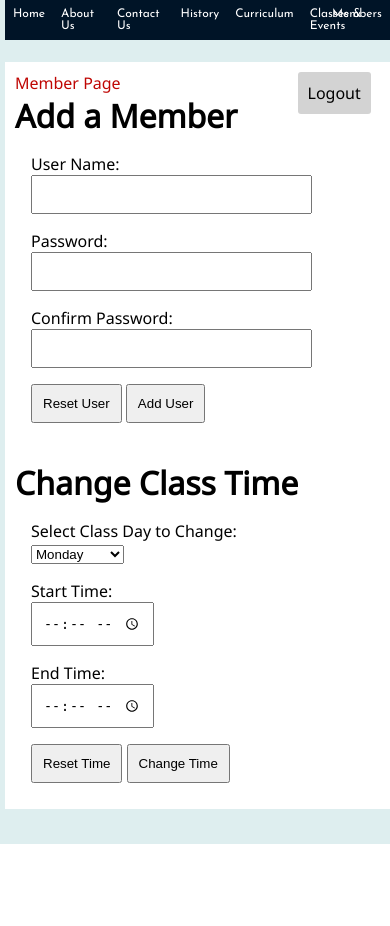
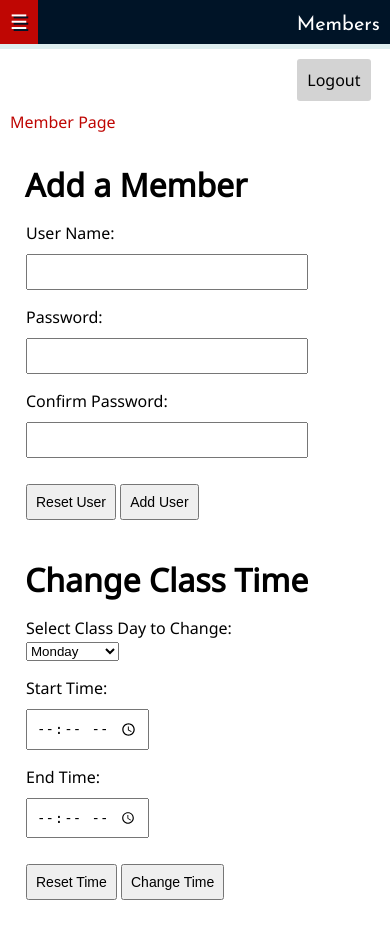
Before and after one commit to jmessare46/webandmobilegroupproj, a PHP site: page /owner.php in a window 390 px wide. Before the commit the page ends 844 px from the top, so only its background shows below. Run offline with PHP 8.4, Linux system fonts and the light colour scheme; the visitor is signed in with stand-in values (Sample User, id 1).

Commit message:
Added Media Querys for History Page and Nav Bar

```diff
--- a/assets/css/stylesheet.css
+++ b/assets/css/stylesheet.css
@@ -8,7 +8,6 @@
 body {
     background-color: #DEEEEF;
     font-family: 'Noto Sans', sans-serif;
-    margin-left: 5px;
 }
 
 h1, h2, h3{
@@ -35,17 +34,17 @@ a:hover{
 
 /* Styles the header */
 
-#navBar{
-    display: flex;
+.topNav{
     width: 100%;
+    display: inline-block;
     background-color: #001427;
     font-family: 'Josefin Sans', sans-serif;
+    overflow: hidden;
 }
 
 /* Styles the links in the navigation bar */
-#navBar a
-{
-    display: inline-flex;
+.topNav a{
+    display: inline-block;
     padding: 10px;
     font-size: 28px;
     text-decoration: none;
@@ -53,16 +52,21 @@ a:hover{
     font-style: normal;
 }
 
-#navBar a:hover{
+.topNav a:hover{
     cursor: pointer;
     text-shadow: 2px 2px #001427;
     background-color: #BF0603;
     transition: background-color .3s;
 }
 
+/* Hides the hamburger icon when screen is larger than 600px*/
+.topNav .icon {
+    display: none;
+}
+
 /* Styles the login button to stay to the right */
-#loginLink
-{
+#loginLink{
+    display: inline-block;
     position: absolute;
     right: 0;
 }
@@ -906,21 +910,48 @@ img#current
  */
 
  /* Styles the owner input section background */
- #makeuser
- {
+#makeuser{
     background: white;
     width: 95%;
     display: block;
     margin-left: auto;
     margin-right: auto;
     padding: 10px;
+}
+
+#makeuser:after {
+    content: "";
+    display: table;
+    clear: both;
+}
+
+.column{
+    float: left;
+    width: 50%;
+}
+
+/* Aligns the Time and Member form headers */
+#memHeader{
+    margin-left: 15px;
+    margin-top: 30px;
+}
+
+#timeHeader{
+    margin-left: 15px;
+}
+
+/* Changes the cursor when hovering over a reset or submit button */
+.button:hover{
+    cursor: pointer;
+}
+
+/* Makes the input sections a little bigger */
+#makeuser input{
+    font-size: 14px;
+    padding: 8px;
+    margin-top: 10px;
  }
 
- /* Makes the input sections a little bigger */
- #makeuser input
- {
-     padding: 10px;
- }
 
 @media only screen and (max-width: 1300px) {
 
@@ -941,27 +972,80 @@ img#current
 @media only screen and (max-width: 1000px)
 {
     /* Makes the text in the nav bar get smaller */
-    #navBar a
-    {
-        padding: 11px;
-        font-size: 19px;
+    #navBar a{
+        font-size: 22px;
     }
 
     /* Floats the image to the right */
-    .timelinecontainer img
-    {
+    .timelinecontainer img{
         width: 40%;
     }
-
 }
 
-@media only screen and (max-width: 750px)
-{
-    /* Makes the text in the nav bar get smaller */
-    #navBar a
-    {
-        padding: 8px;
-        font-size: 12px;
+@media only screen and (max-width: 820px){
+    #navBar a{
+        font-size: 20px;
+    }
+}
+
+@media only screen and (max-width: 750px){
+
+
+    #navBar #loginLink{
+        padding-bottom: 0px;
+    }
+}
+
+/* Changes display of navbar links for mobile */
+@media screen and (max-width: 750px) {
+    .topNav a:not(:last-child) {display: none;}
+    .topNav a.icon {
+      float: left;
+      display: block;
+    }
+  }
+
+/* Styling for mobile menu's responsive class*/
+@media screen and (max-width: 750px) {
+    .topNav.responsive, .topNav.responsive #loginLink{
+        display: block;
+        position: relative;
     }
 
-}
+    #loginLink{
+        padding-top: 0px;
+    }
+
+    #loginLink a{
+        padding-top: 15px;
+    }
+
+    .topNav.responsive a.icon {
+      position: absolute;
+      left: 0;
+      top: 0;
+    }
+
+    .topNav.responsive a {
+      float: none;
+      display: block;
+      text-align: left;
+      font-size: 18px;
+    }
+
+    .topNav.responsive a:not(:first-child), .topNav.responsive #loginLink a{
+        padding-top: 16px;
+        padding-left: 40px;
+    }
+
+    .topNav.responsive #indexLink, .topNav.responsive .icon{
+        background-color: #BF0603;
+    }
+  }
+
+@media screen and (max-width: 600px) {
+    /* Changes 2 Column Layout on Owner's Page into a Single Column Layout */
+    .column {
+        width: 100%;
+    }
+  }
--- a/assets/inc/header.php
+++ b/assets/inc/header.php
@@ -20,8 +20,10 @@
 <body>
 
 <!-- Navigation list shown at the top of the page -->
-<nav id="navBar">
-    <a href="index.php">Home</a>
+<nav id="navBar" class="topNav">
+    <!-- Hamburger Menu Icon -->
+    <a href="javascript:void(0);" class="icon" onclick="isResponsive()">&#9776;</a>
+    <a id="indexLink" href="index.php">Home</a>
     <a href="about.php">About Us</a>
     <a href="contact.php">Contact Us</a>
     <a href="history.php">History</a>
--- a/assets/js/functions.js
+++ b/assets/js/functions.js
@@ -164,3 +164,15 @@ function validateForm(){
 }
 
 /* End of validateForm Function */
+
+/* Start Mobile Menu isResponsive Function */
+function isResponsive(){
+	var elem = document.getElementById("navBar");
+	if (elem.className === "topNav"){
+    	elem.className += " responsive";
+	}
+	else{
+    	elem.className = "topNav";
+  	}
+}
+/* End Mobile Menu isResponsive Function */
--- a/owner.php
+++ b/owner.php
@@ -59,7 +59,7 @@ if(isset($_POST['day']) && isset($_POST['start']) && isset($_POST['end']))
 <!DOCTYPE html>
 <html lang="en">
 <head>
-    <meta charset=utf-8" />
+    <meta charset="utf-8" />
     <title>Register</title>
     <style type="text/css">
         form div
@@ -82,8 +82,10 @@ if(isset($_POST['day']) && isset($_POST['start']) && isset($_POST['end']))
 <body>
 <div id="makeuser">
     <a id="logout" href="logout.php">Logout</a>
+
+    <div id="memWrapper" class="column">
     <a id="member" href="member.php">Member Page</a>
-    <h1>Add a Member</h1>
+        <h1 id="memHeader">Add a Member</h1>
         <form action="<?php echo $_SERVER['PHP_SELF']; ?>" method="POST" onsubmit="return validateNewUser();">
             <div>
                 User Name:<br>
@@ -98,12 +100,14 @@ if(isset($_POST['day']) && isset($_POST['start']) && isset($_POST['end']))
                 <input type="password" name="pass2" size="30" />
             </div>
             <div class="clearfix">
-            <input type="reset" value="Reset User" />
-            <input type="submit" value="Add User" />
+                <input class="button" type="reset" value="Reset User" />
+                <input class="button" type="submit" value="Add User" />
             </div>
         </form><br>
+    </div>
 
-    <h1>Change Class Time</h1>
+    <div id="timeWrapper" class="column">
+        <h1 id="timeHeader">Change Class Time</h1>
         <form action="<?php echo $_SERVER['PHP_SELF']; ?>" method="POST">
             <div>
                 Select Class Day to Change:<br>
@@ -126,10 +130,11 @@ if(isset($_POST['day']) && isset($_POST['start']) && isset($_POST['end']))
                 <input type="time" name="end" size="30" />
             </div>
             <div class="clearfix">
-            <input type="reset" value="Reset Time" />
-            <input type="submit" value="Change Time" />
+                <input class="button" type="reset" value="Reset Time" />
+                <input class="button" type="submit" value="Change Time" />
             </div>
         </form>
     </div>
+</div>
 </body>
 </html>
```
Lines whose indentation alone changed are shown as unchanged.
